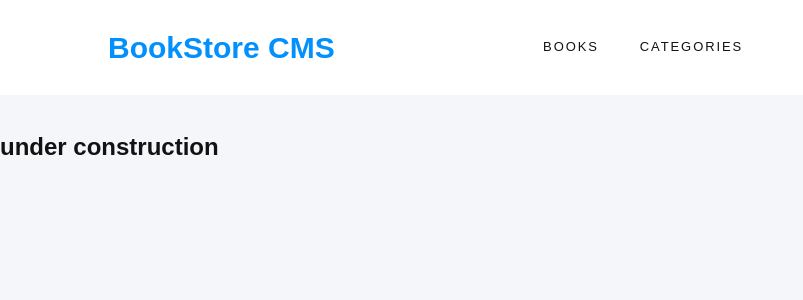
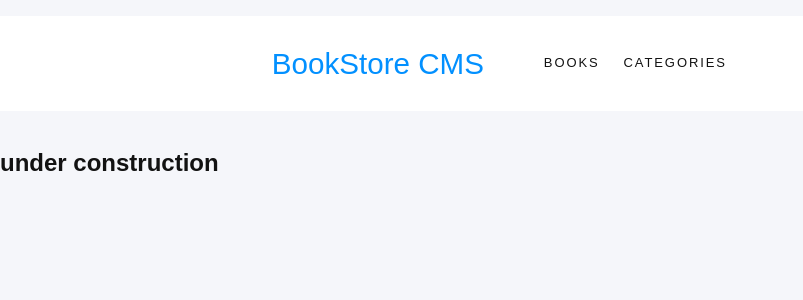
Before and after one commit to ghermaico135/react-redux-bookstore, a React (Vite) app: page /categories in a window 1280 px wide. Shown: the top 300 px of the page, without its empty margins (0-803 px from the left). Built offline with nearby package versions, Linux system fonts and the light colour scheme.

Commit message:
Adding reviewer comment

```diff
--- a/src/Components/Navbar.jsx
+++ b/src/Components/Navbar.jsx
@@ -5,11 +5,13 @@ import '../Components/styles/Navbar.css'
 function Navbar() {
   return (
     <nav className="navbar-container">
-      <h1 className="BookStore-cms">
-            BookStore CMS
-      </h1>
+
         <ul className="nav-items">
+        <li className="">
+        <Link className="bookStore" to="/">
+        <p className="BookStore-cms">BookStore CMS</p></Link>
 
+      </li>
             <li className="link-item">
               <Link className="links" to="/">BOOKS</Link>
             </li>
--- a/src/Components/styles/Navbar.css
+++ b/src/Components/styles/Navbar.css
@@ -25,7 +25,7 @@ body {
 .navbar-container {
   width: 92.3rem;
   height: 5.938rem;
-  margin: 0 0 2.375rem;
+  margin: 1rem 0 2.375rem;
   padding: 1.438rem 6.188rem 1.688rem 6.25rem;
   background-color: var(--white);
   display: flex;
@@ -35,28 +35,33 @@ body {
 
 .nav-items {
   display: flex;
-  align-self: center;
+  justify-content: center;
+  align-items: center;
   list-style-type: none;
   margin: 4px 8px;
   width: 60%;
 }
 
+.bookStore {
+  text-decoration: none;
+}
+
 .BookStore-cms {
   color: var(--light-blue);
-  padding: 8px;
-  width: 18rem;
-  margin: 0.375rem 2.938rem 0.125rem 0;
-  font-size: 1.875rem;
+  width: 15rem;
+  margin: 0.375rem 2rem 0.125rem 0;
+  font-size: 1.85rem;
 }
 
 .links {
   width: 3.688rem;
   height: 1rem;
-  margin: 1.125rem 2.563rem 0.688rem 0;
+  margin: 1.5rem 1.5rem 0.688rem 0;
   font-size: 0.813rem;
   letter-spacing: 1.9px;
   color: var(--light-black);
   text-decoration: none;
+  text-align: center;
 }
 
 .links:hover {
@@ -67,13 +72,7 @@ body {
   color: red;
 }
 
-.userName {
-  /* border: 4px solid blue; */
-}
-
 .userName-icon {
   width: 40px;
   height: 40px;
-
-  /* background-color: #0290ff; */
 }
--- a/src/Components/styles/bookItem.css
+++ b/src/Components/styles/bookItem.css
@@ -25,15 +25,15 @@ body {
 }
 
 .bookItem-container {
-  width: 70rem;
+  width: 60%;
   height: 10.625rem;
-  margin: 2.313rem 6.25rem 0;
   padding: 4px;
   border-radius: 4px;
   border: solid 1px #e8e8e8;
   background-color: var(--white);
   display: flex;
   justify-content: space-between;
+  margin: auto;
 }
 
 .bookItem {
@@ -61,7 +61,7 @@ body {
 }
 
 .book-title {
-  margin: 0.188rem 20.188rem 0 0;
+  margin: 0.188rem 2rem 0 0;
   font-size: 1.375rem;
   letter-spacing: -0.2px;
   font-weight: bold;
@@ -153,3 +153,33 @@ body {
   letter-spacing: 0.5px;
   text-align: center;
 }
+
+@media (min-width: 768px) {
+  .bookItem-container {
+    width: 65%;
+    height: 10.625rem;
+    padding: 2px;
+    margin: 0 auto;
+  }
+
+  .detail-action {
+    width: 2.063rem;
+    height: 1.125rem;
+    margin: 0 1.438rem 0 0;
+    font-size: 0.475rem;
+  }
+
+  .book-title {
+    margin: 0.188rem 10.188rem 0 0;
+    font-size: 1rem;
+  }
+
+  .item-stat {
+    width: 10rem;
+  }
+
+  .progressBar {
+    width: 50px;
+    height: 50px;
+  }
+}
--- a/src/Components/styles/form.css
+++ b/src/Components/styles/form.css
@@ -27,7 +27,7 @@ body {
 
 .form-container {
   min-height: 20vh;
-  width: 83%;
+  width: 60%;
   margin: 2rem auto;
   padding: 8px;
 }
@@ -35,7 +35,7 @@ body {
 .add-book {
   width: 10.875rem;
   height: 1.5rem;
-  margin: 1.813rem 32.75rem 1.188rem 0;
+  margin-left: 6rem;
   font-size: 1.25rem;
   font-weight: bold;
   letter-spacing: -0.18px;
@@ -45,16 +45,18 @@ body {
 .add-form {
   display: flex;
   padding: 4px;
-  width: 100%;
+  width: 90%;
+  margin: 0 auto;
 }
 
 .inputContainer {
   display: flex;
   flex-direction: column;
+  width: 17rem;
 }
 
 .input {
-  width: 41.5rem;
+  width: 15rem;
   height: 2.813rem;
   margin: 1rem 2.125rem 0 0;
   padding: 0.2rem 35.688rem 0.813rem 0.5rem;
@@ -93,3 +95,29 @@ body {
   letter-spacing: 0.5px;
   text-align: center;
 }
+
+@media (min-width: 768px) {
+  .form-container {
+    width: 80%;
+    margin: 2rem auto;
+  }
+
+  .add-form {
+    width: 80%;
+  }
+
+  .add-book {
+    margin-left: 8rem;
+  }
+
+  .inputContainer {
+    width: 20rem;
+  }
+
+  .input {
+    width: 20rem;
+    height: 2rem;
+    margin: 0.5rem 1.125rem 0 0;
+    padding: 0.2rem 3rem 0.813rem 0.5rem;
+  }
+}
```
